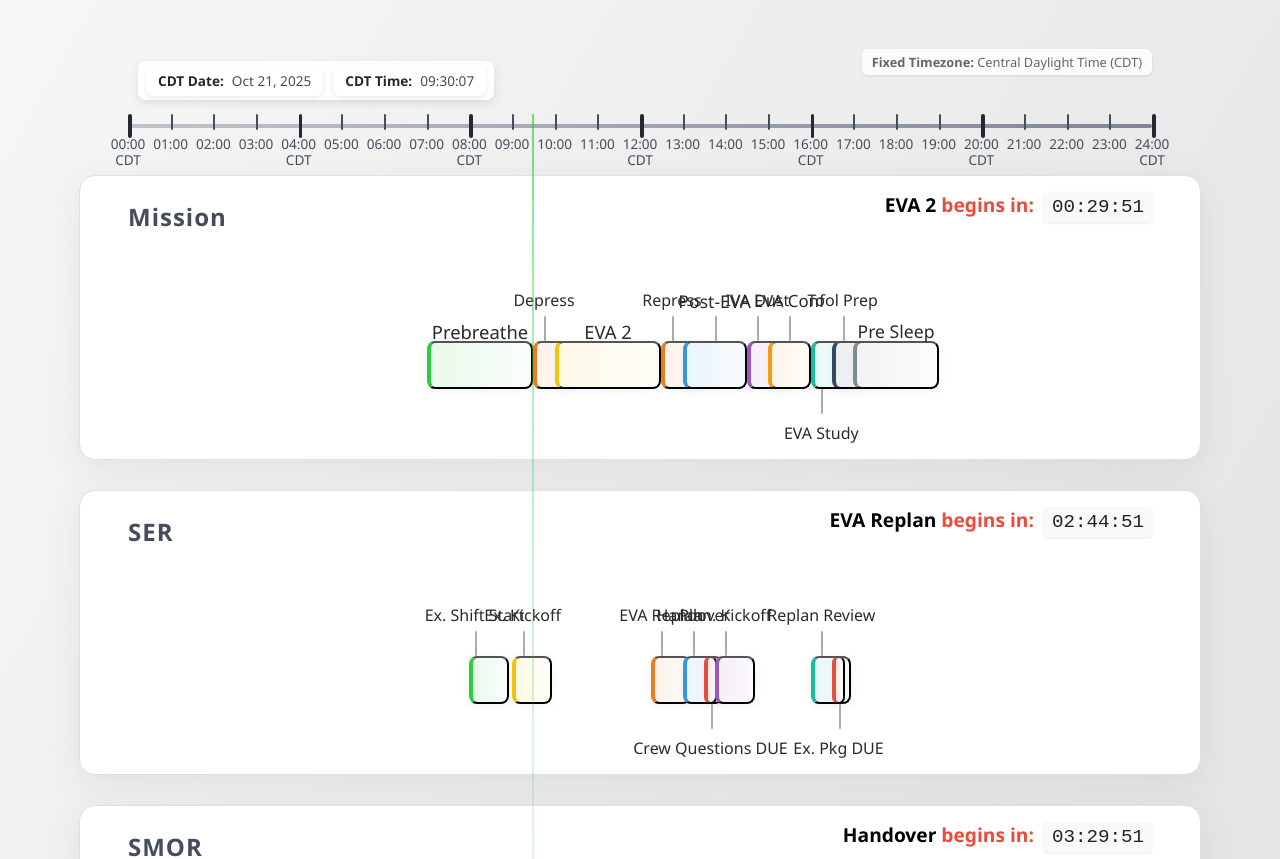
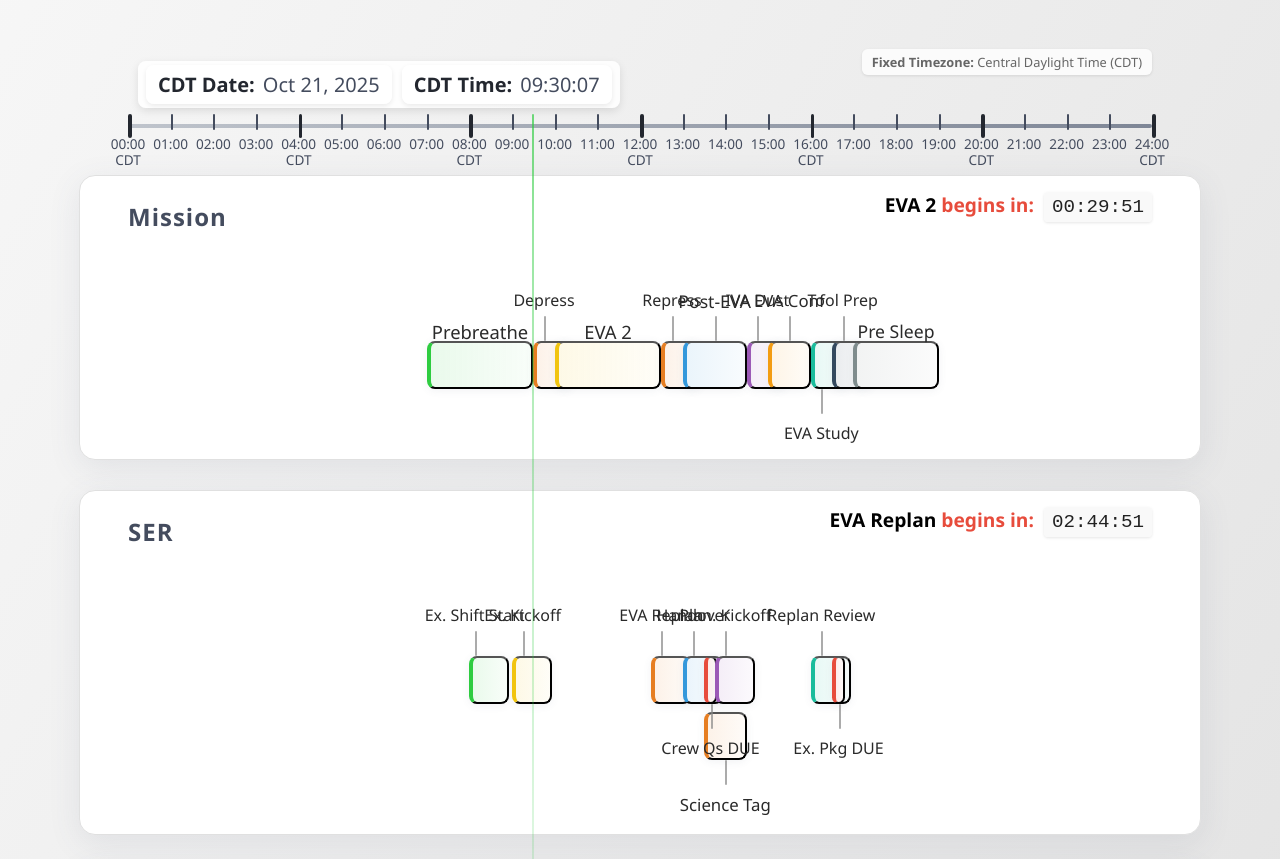
Before and after one commit to jralleta-3dp/A2_timeline, a plain HTML site: page index.html in a window 1280 px wide. Shown: the part 122-981 px from the top of the page. Drawn offline with Linux system fonts and the light colour scheme.

Commit message:
Stacked Science Tag.

```diff
--- a/index.html
+++ b/index.html
@@ -473,7 +473,7 @@
             padding: 6px 12px;
             border-radius: 8px;
             box-shadow: 0 2px 5px rgba(0, 0, 0, 0.08);
-            font-size: 0.85rem;
+            font-size: 1.25rem;
             color: #444c5e;
             display: flex;
             align-items: center;
@@ -863,7 +863,7 @@
     let viewportEndHour = 24;
 
     // Function to create an event with minute precision
-    function createEvent(name, startHour, startMinute, endHour, endMinute, section = "section1", color = "#2ecc40", bottom = false) {
+    function createEvent(name, startHour, startMinute, endHour, endMinute, section = "section1", color = "#2ecc40", bottom = false, stack = false) {
         const id = currentEventId++;
 
         // Convert to decimal hours for positioning (e.g., 1:30 becomes 1.5)
@@ -882,6 +882,7 @@
             section,
             color,  // Store the event color
             bottom  // Store whether text should appear below the box
+            ,stack  // Store whether this event should be stacked
         };
 
         allEvents.push(event);
@@ -1142,7 +1143,36 @@
                 block.style.position = 'absolute';
                 block.style.left = left + '%';
                 block.style.width = width + '%';
-                block.style.top = '60px'; // Leave 60px at top for text labels positioned 50px above
+
+                // Default top for main row
+                const baseRowTop = 60; // px
+                const rowHeight = 48; // px
+                const rowGap = 8; // px gap between rows
+
+                // Determine if this event should be stacked under a target event (e.g., Plan. Kickoff)
+                let isStacked = false;
+                if (event.stack) {
+                    // Look for a Plan. Kickoff event in the same section
+                    const target = allEvents.find(evt => evt.section === event.section && evt.name === 'Plan. Kickoff');
+                    if (target) {
+                        // Check for time overlap
+                        const targetStart = target.start;
+                        const targetEnd = target.end;
+                        const eventStart = event.start;
+                        const eventEnd = event.end;
+                        const overlaps = eventStart < targetEnd && eventEnd > targetStart;
+                        if (overlaps) {
+                            isStacked = true;
+                        }
+                    }
+                }
+
+                if (isStacked) {
+                    // Place on second row below the main row
+                    block.style.top = (baseRowTop + rowHeight + rowGap) + 'px';
+                } else {
+                    block.style.top = baseRowTop + 'px'; // Leave 60px at top for text labels positioned 50px above
+                }
                 block.style.height = '48px'; // Fixed height for single row
 
                 // Override minimum width for 5-minute events
@@ -1170,10 +1200,11 @@
                 textLabel.style.zIndex = '10';
 
                 // Position above or below based on the 'bottom' property (close to event box)
+                const numericRowTop = parseInt(block.style.top, 10);
                 if (event.bottom) {
-                    textLabel.style.top = '118px'; // Below the block (60px + 48px + 10px margin)
+                    textLabel.style.top = (numericRowTop + rowHeight + 10) + 'px'; // Below the block
                 } else {
-                    textLabel.style.top = '40px'; // Just above the event block at 60px (20px gap)
+                    textLabel.style.top = (numericRowTop - 20) + 'px'; // Just above the event block
                 }
 
                 // Smart font sizing based on event width (but keep full text)
@@ -1227,28 +1258,36 @@
                     const centerPercent = left + (width / 2);
                     connectorLine.style.left = centerPercent + '%';
 
+                    // numericRowTop already computed earlier
+
                     if (event.bottom) {
                         // Line goes down from box to text with extended length
-                        connectorLine.style.top = '108px'; // After the event block at 60px + 48px height
+                        connectorLine.style.top = (numericRowTop + rowHeight) + 'px'; // After the event block
                         connectorLine.style.height = '25px'; // Extended by 20px
                     } else {
                         // Line goes up from box to text with extended length
-                        connectorLine.style.top = '35px'; // From 50px above to event block at 60px
+                        connectorLine.style.top = (numericRowTop - 25) + 'px'; // Above the event block
                         connectorLine.style.height = '25px'; // Extended by 20px
                     }
 
-                    // Adjust text positioning for connector with 5px gap
+                        // numericRowTop already computed earlier
+
+                        // Adjust text positioning for connector with 5px gap
                     textLabel.style.width = 'auto';
                     textLabel.style.left = (left + (width / 2)) + '%';
                     textLabel.style.transform = 'translateX(-50%)';
                     textLabel.style.whiteSpace = 'nowrap';
                     textLabel.style.overflow = 'visible';
 
-                    // Adjust vertical position - 50px above the event line
+                    // Adjust vertical position - 50px above/below the event block depending on row
+                    const connectorHeight = parseInt(connectorLine.style.height, 10);
+                    const gap = 10; // gap between connector end and text
                     if (event.bottom) {
-                        textLabel.style.top = '143px'; // Below: 108px + 25px connector + 10px gap
+                        // place text below the block (block bottom + connector + gap)
+                        textLabel.style.top = (numericRowTop + rowHeight + connectorHeight + gap) + 'px';
                     } else {
-                        textLabel.style.top = '10px'; // Above: 50px above the event block at 60px
+                        // place text above the block (block top - 50px)
+                        textLabel.style.top = (numericRowTop - 50) + 'px';
                     }
                 } else {
                     // No connector needed - center text within box width
@@ -1283,8 +1322,10 @@
             }
         });
 
-        // Set height accounting for text labels 50px above and extended connectors
-        const eventsHeight = 130; // Increased to accommodate 50px text positioning + connectors
+    // Set height accounting for text labels 50px above and extended connectors
+    // If any stacked events exist in this section, increase height to make room for second row
+    const hasStackedInSection = sectionEvents.some(evt => evt.stack);
+    const eventsHeight = hasStackedInSection ? 190 : 130; // Increased to accommodate stacked row when necessary
         blocksContainer.style.height = eventsHeight + 'px';
 
         // Get the title height
@@ -1754,7 +1795,8 @@
         const bottom = document.getElementById('eventTextBottom').checked;
 
         // Create the event
-        createEvent(name, startHour, startMinute, endHour, endMinute, section, color, bottom);
+    // For UI-created events, default stack to false (no stacking checkbox yet)
+    createEvent(name, startHour, startMinute, endHour, endMinute, section, color, bottom, false);
           // Close the form
         showSection(null);
     }
@@ -2200,8 +2242,9 @@
         createEvent('Handover', 13, 0, 13, 30, 'section2', '#3498db', false); // Text above
         createEvent('Plan. Kickoff', 13, 45, 14, 15, 'section2', '#9b59b6', false); // Text above
         createEvent('Replan Review', 16, 0, 16, 30, 'section2', '#1abc9c', false); // Text above
-        createEvent('Crew Questions DUE', 13, 30, 13, 35, 'section2', '#e74c3c', true); // Text below
+        createEvent('Science Tag', 13, 30, 14, 30, 'section2', '#e67e22', true, true); // Text below, stacked under Plan. Kickoff
         createEvent('Ex. Pkg DUE', 16, 30, 16, 35, 'section2', '#e74c3c', true); // Text below
+        createEvent('Crew Qs DUE', 13, 30, 13, 35, 'section2', '#e74c3c', true); // Text below
 
 
         // Create events for section 3 with mixed text positioning
```
